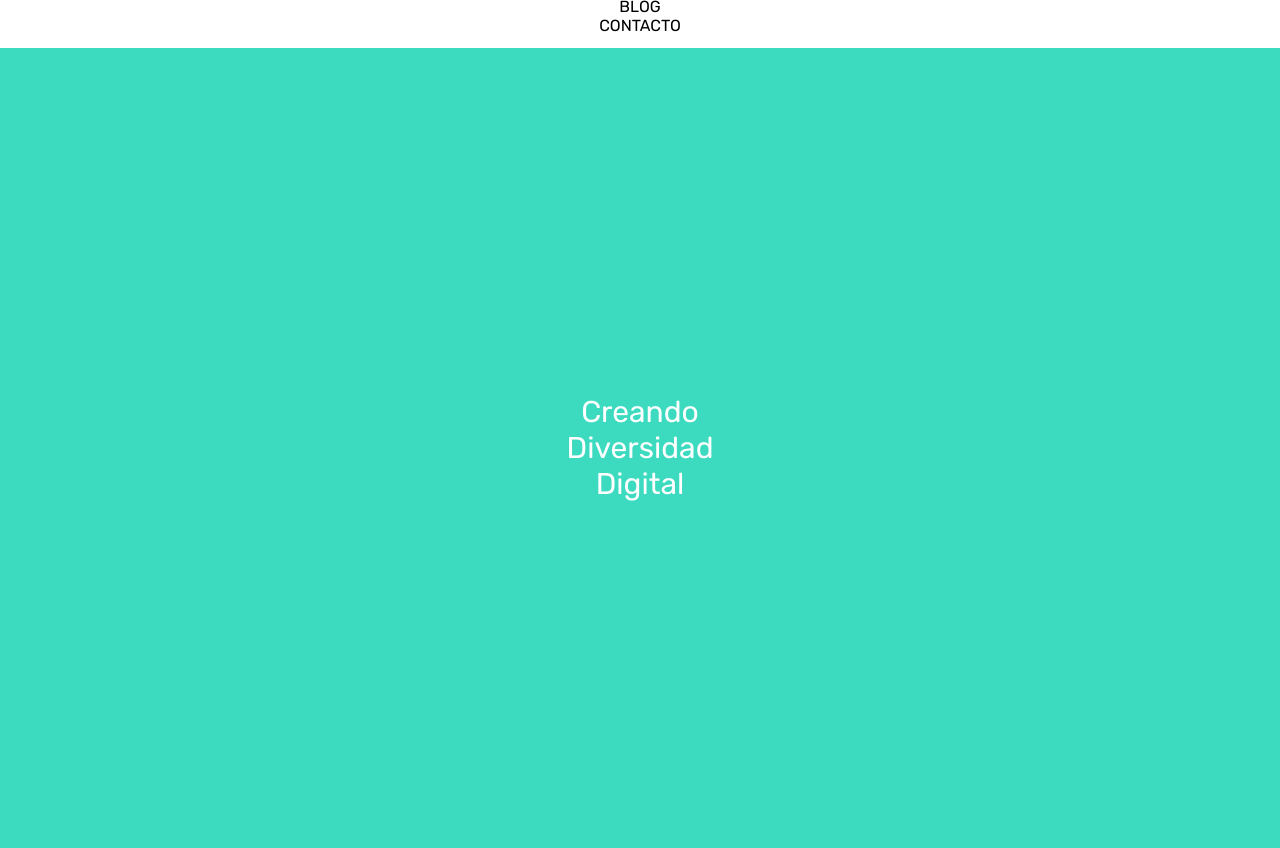
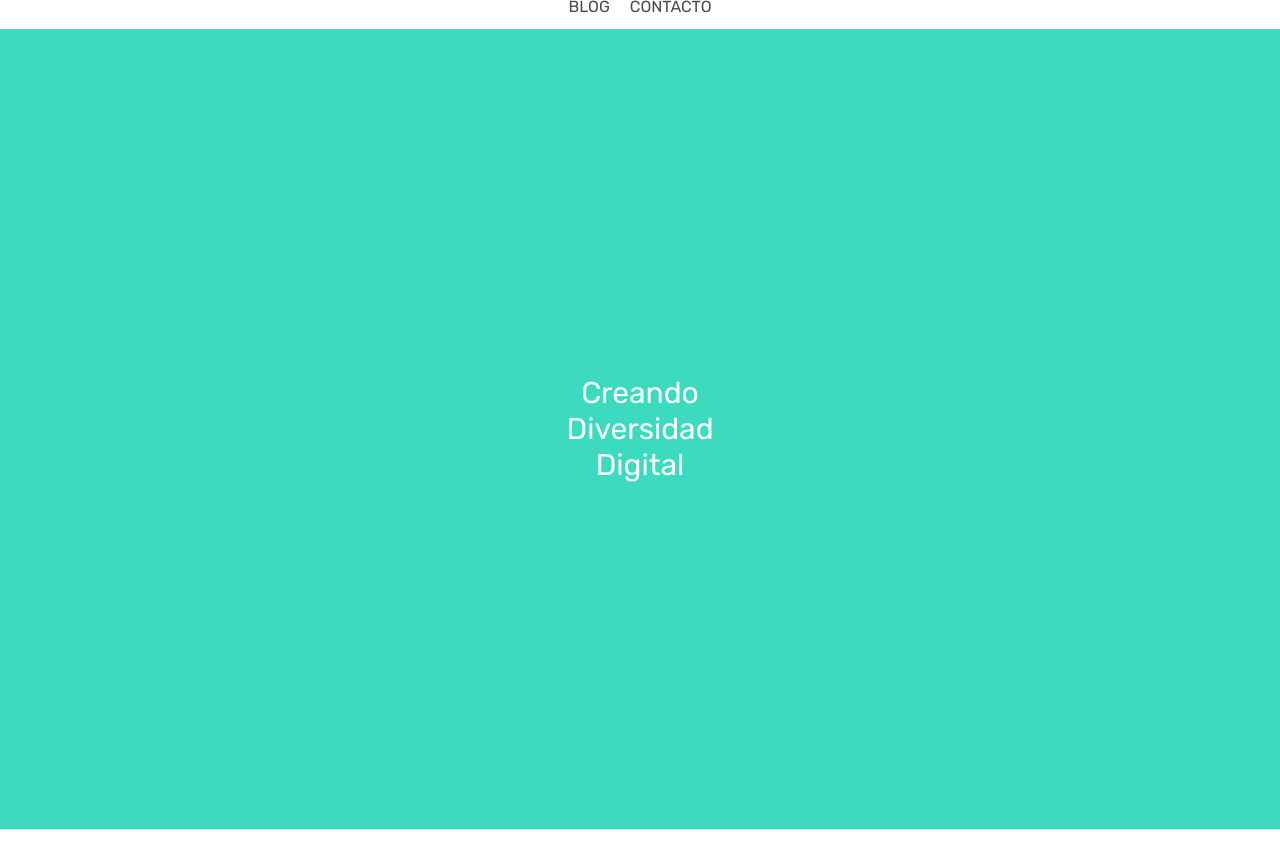
Before and after one commit to Adalab/modulo-1-evaluacion-intermedia-ruadaslucia, a plain HTML site: page index.html in a window 1280 px wide. Shown: the part 88-936 px from the top of the page. Drawn offline with Linux system fonts and the light colour scheme.

Commit message:
done with movile version

```diff
--- a/index.html
+++ b/index.html
@@ -25,10 +25,8 @@
         />
       </a>
       <nav class="menu-container">
-        <ul>
-          <li>BLOG</li>
-          <li>CONTACTO</li>
-        </ul>
+        <a href="index.html" class="menu-blog">BLOG</a>
+        <a href="index.html" class="menu-contact">CONTACTO</a>
       </nav>
     </header>
     <main class="center-text">
--- a/styles/main.css
+++ b/styles/main.css
@@ -22,11 +22,17 @@
   margin-bottom: 13px;
   display: flex;
   flex-direction: row;
+  justify-content: space-between;
+  height: fit-content;
 }
-
-.menu-container li {
-  list-style: none;
-  text-align: center;
+.menu-blog {
+  margin-right: 20px;
+  text-decoration: none;
+  color: #4a4a4a;
+}
+.menu-contact {
+  text-decoration: none;
+  color: #4a4a4a;
 }
 
 main {
@@ -43,3 +49,5 @@ main {
   list-style: none;
   text-align: center;
 }
+@media all and (min-width: 780px) {
+}
```
